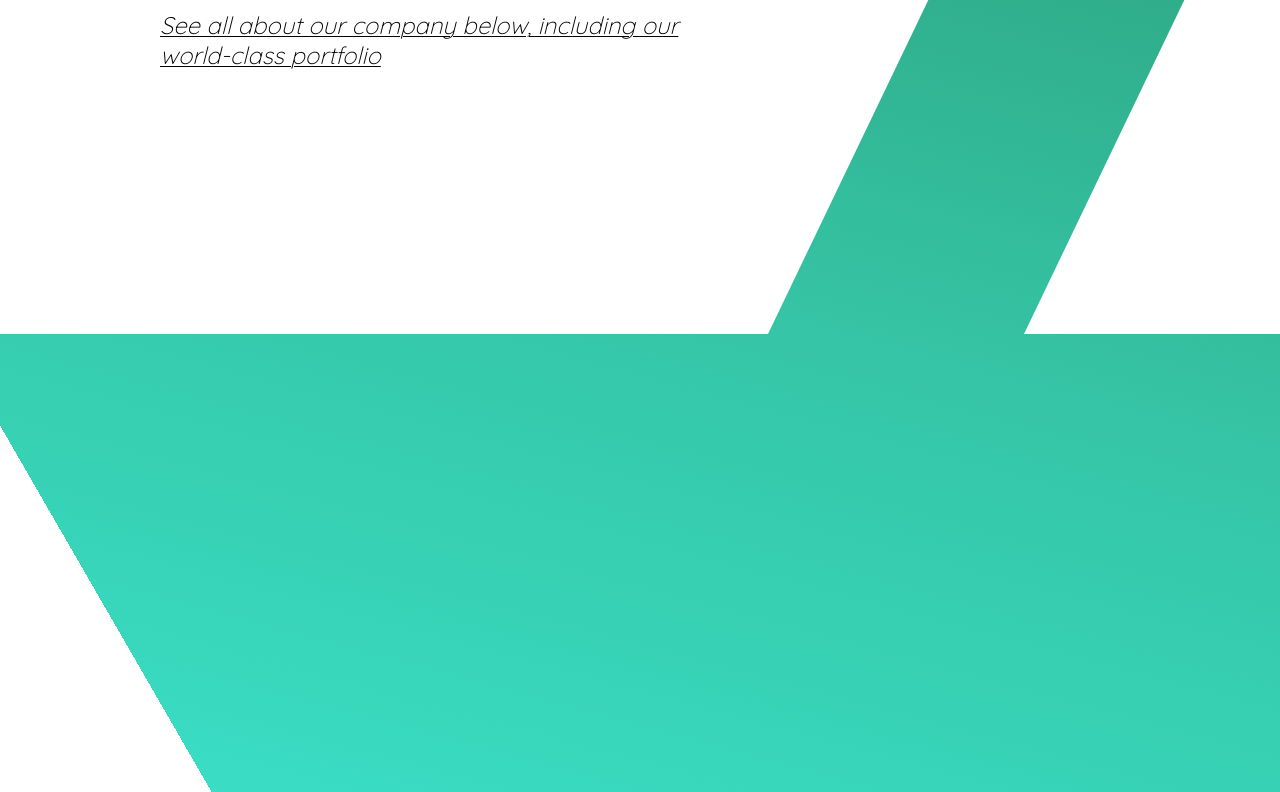
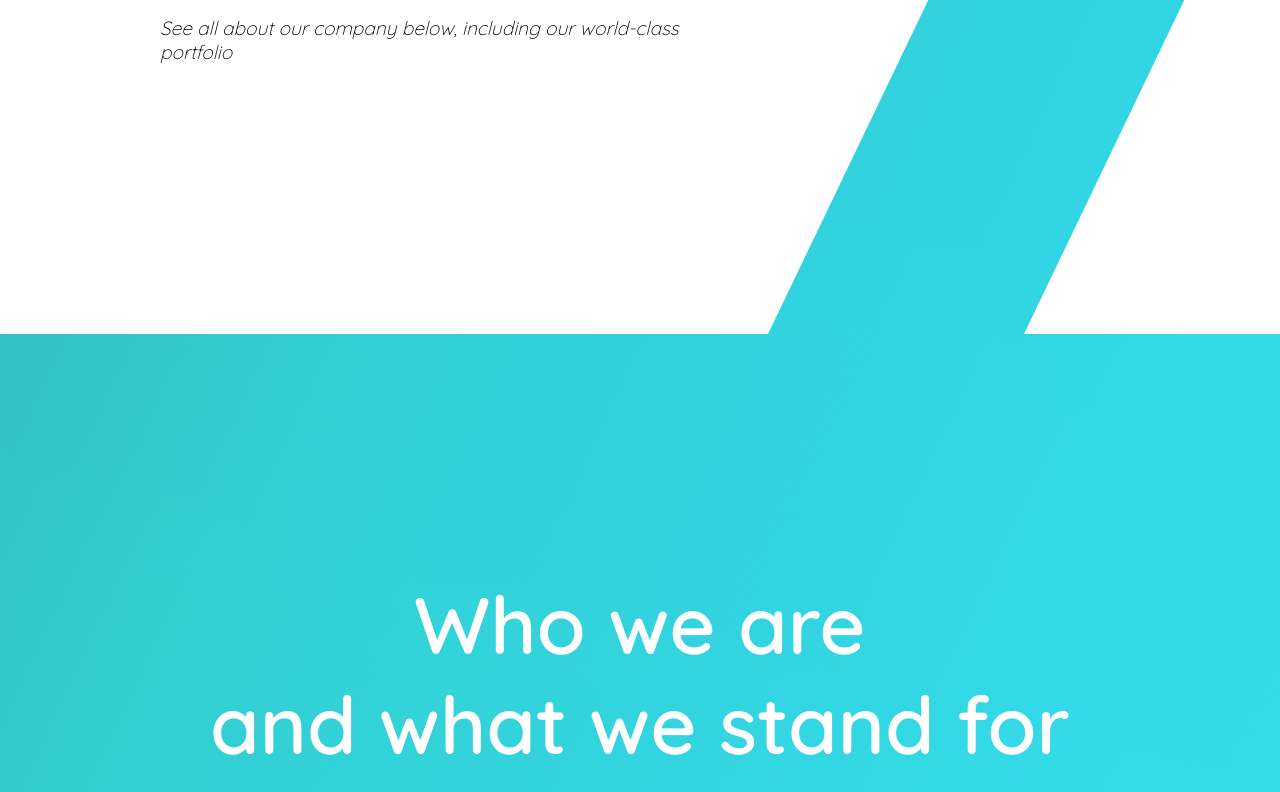
Before and after one commit to ShredNek/styla-landing-page, a plain HTML site: page index.html in a window 1280 px wide. Shown: the part 466-1258 px from the top of the page. Before the commit the page ends 800 px from the top, so only its background shows below. Drawn offline with Linux system fonts and the light colour scheme.

Commit message:
added company page

```diff
--- a/index.html
+++ b/index.html
@@ -4,7 +4,7 @@
     <meta charset="UTF-8" />
     <meta http-equiv="X-UA-Compatible" content="IE=edge" />
     <meta name="viewport" content="width=device-width, initial-scale=1.0" />
-    <title>Document</title>
+    <title>Styla™</title>
   </head>
   <link rel="stylesheet" href="styles.css" />
   <script defer src="script.js"></script>
@@ -199,16 +199,21 @@
         <li class="hamburger-item">Blog</li>
       </ul>
     </menu>
-    <section>
+    <div>
       <div class="site-backdrop-green"></div>
       <div class="site-backdrop-blue"></div>
-      <div class="homepage-segment">
+      <section class="homepage-section">
         <h2>Corporate design,</h2>
         <h2>that looks <span class="word-accent">very</span> un-corporate</h2>
         <h3>
           See all about our company below, including our world-class portfolio
         </h3>
-      </div>
-    </section>
+      </section>
+      <section class="company-section">
+        <h2>Who we are</h2>
+        <h2>and what we stand for</h2>
+        <button>Learn more</button>
+      </section>
+    </div>
   </body>
 </html>
--- a/styles.css
+++ b/styles.css
@@ -16,8 +16,8 @@
 }
 
 :root {
-  --color-1: rgb(45, 157, 124);
-  --color-2: rgb(203, 235, 219);
+  --color-1: rgb(25, 158, 118);
+  --color-2: rgb(180, 255, 217);
   --grey-border: rgb(216, 216, 216);
   --header-padding-dist-1: 60px;
   --header-padding-dist-2: 160px;
@@ -39,7 +39,9 @@
 /* ? - - - - - -  */
 
 menu {
-  display: fixed;
+  position: fixed;
+  width: 100vw;
+  z-index: 1;
 }
 
 h1 {
@@ -112,7 +114,14 @@ li:hover {
   transition: transform 200ms ease-in-out;
 }
 
+button,
+button:hover {
+  transition: color 200ms ease-in-out, background-color 200ms ease-in-out,
+    text-shadow 200ms ease-in-out;
+}
+
 button {
+  position: relative;
   box-sizing: border-box;
   padding: 0.4rem 1.6rem;
   border-radius: 50px;
@@ -121,6 +130,11 @@ button {
   font-weight: 700;
   letter-spacing: 0.1rem;
   border: var(--color-1) solid 2px;
+  width: max-content;
+}
+
+button:hover {
+  cursor: pointer;
 }
 
 #company-subheader.onload-mute-effect,
@@ -167,7 +181,6 @@ button {
   place-content: space-between;
   padding: 1rem var(--header-padding-dist-1) 0.8rem;
   border-bottom: var(--grey-border) solid 4px;
-  z-index: 20;
 }
 
 .header h1 {
@@ -195,7 +208,6 @@ button {
 
 .header-items button {
   color: white;
-  transition: color 200ms ease-in-out, background-color 200ms ease-in-out;
 }
 
 .header-items button:hover {
@@ -231,7 +243,6 @@ button {
 /* ? - - - - - -  */
 
 .hover-menu {
-  z-index: 20;
   position: absolute;
   left: var(--header-padding-dist-1);
   right: var(--header-padding-dist-1);
@@ -288,7 +299,7 @@ button {
 
 #hamburger {
   padding: 0;
-  z-index: 20;
+  z-index: 2;
   display: none;
   position: absolute;
   background: transparent;
@@ -336,7 +347,7 @@ button {
   min-height: 300px;
   min-width: 100vw;
   transition: transform 600ms ease-in-out;
-  z-index: 10;
+  z-index: -1;
   transform: translateY(-800px);
 }
 
@@ -408,18 +419,33 @@ button {
 }
 
 /* ? - - - - - -  */
-/* ?  HERO PAGE STYLES */
+/* ?  SECTION STYLES */
 /* ? - - - - - -  */
 
-.homepage-segment {
-  top: 0;
-  margin: 0;
-  position: absolute;
+.homepage-section,
+.company-section,
+.news-and-events-section {
+  position: relative;
+  height: 100vh;
+  width: 100vw;
+}
+
+.homepage-section h2:nth-child(1) {
+  animation: fade-in 1200ms ease-in-out forwards;
+}
+
+.homepage-section h2:nth-child(2) {
+  animation: fade-in 1200ms ease-in-out 350ms forwards;
+}
+
+/* ? - - - - - -  */
+/* ?  HOMEPAGE STYLES */
+/* ? - - - - - -  */
+
+.homepage-section {
   display: flex;
   flex-direction: column;
   justify-content: center;
-  height: 100vh;
-  width: 100vw;
   background-color: white;
   clip-path: polygon(
     100% 0,
@@ -433,51 +459,40 @@ button {
     0 100%,
     0 0
   );
-  z-index: -10;
 }
 
-.homepage-segment h2,
-.homepage-segment h3 {
+.homepage-section h2,
+.homepage-section h3 {
   opacity: 0;
   margin-left: var(--header-padding-dist-1);
   max-width: 45vw;
 }
 
-.homepage-segment h2 {
+.homepage-section h2 {
   font-weight: 500;
   font-size: 3em;
 }
 
-.homepage-segment h3 {
+.homepage-section h3 {
   font-weight: 100;
-  font-size: 1.5em;
+  font-size: 1.2em;
   font-style: italic;
-  text-decoration: solid 0.75px black underline;
-  text-underline-offset: 2px;
 }
 
-.homepage-segment h2:nth-child(1) {
-  animation: fade-in 1200ms ease-in-out forwards;
-}
-
-.homepage-segment h2:nth-child(2) {
-  animation: fade-in 1200ms ease-in-out 350ms forwards;
-}
-
-.homepage-segment h3 {
+.homepage-section h3 {
   animation: fade-in 1200ms ease-in-out 700ms forwards;
 }
 
 .site-backdrop-green,
 .site-backdrop-blue {
   position: fixed;
-  width: 200vw;
-  height: 200vh;
+  width: 250vw;
+  height: 250vh;
   background-size: 150%;
   inset: 0;
-  translate: -50vw 0;
+  translate: -75vw 0;
   margin: auto;
-  z-index: -20;
+  z-index: -1;
 }
 
 .site-backdrop-green {
@@ -489,7 +504,7 @@ button {
     hsl(150deg 58% 49%) 29%,
     hsl(155deg 57% 45%) 37%,
     hsl(160deg 56% 41%) 44%,
-    hsl(161deg 49% 43%) 51%,
+    hsl(161, 49%, 43%) 51%,
     hsl(159deg 39% 50%) 58%,
     hsl(157deg 41% 58%) 67%,
     hsl(154deg 43% 67%) 76%,
@@ -501,22 +516,75 @@ button {
 
 .site-backdrop-blue {
   background-image: linear-gradient(
-    135deg,
-    hsl(177deg 87% 59%) 0%,
-    hsl(174deg 75% 56%) 10%,
-    hsl(171deg 64% 52%) 20%,
-    hsl(168deg 58% 49%) 29%,
-    hsl(165deg 57% 45%) 37%,
-    hsl(162deg 56% 41%) 44%,
-    hsl(164deg 49% 43%) 51%,
-    hsl(170deg 39% 50%) 58%,
-    hsl(177deg 41% 58%) 67%,
-    hsl(184deg 43% 67%) 76%,
-    hsl(190deg 44% 76%) 88%,
-    hsl(197deg 44% 86%) 100%
+    235deg,
+    hsl(160deg 92% 67%) 1%,
+    hsl(160deg 84% 65%) 4%,
+    hsl(160deg 77% 62%) 7%,
+    hsl(160deg 71% 60%) 9%,
+    hsl(160deg 65% 58%) 12%,
+    hsl(161deg 60% 56%) 15%,
+    hsl(161deg 55% 53%) 18%,
+    hsl(161deg 50% 50%) 21%,
+    hsl(161deg 51% 48%) 24%,
+    hsl(162deg 52% 45%) 27%,
+    hsl(162deg 54% 41%) 30%,
+    hsl(165deg 56% 40%) 34%,
+    hsl(170deg 57% 42%) 37%,
+    hsl(174deg 58% 43%) 41%,
+    hsl(177deg 59% 45%) 45%,
+    hsl(180deg 60% 46%) 49%,
+    hsl(182deg 62% 48%) 54%,
+    hsl(183deg 65% 51%) 59%,
+    hsl(184deg 72% 53%) 64%,
+    hsl(186deg 79% 55%) 71%,
+    hsl(186deg 86% 57%) 79%,
+    hsl(187deg 94% 58%) 99%
   );
   animation: rotate-background 3s infinite linear,
     fade-in-out 12s infinite ease-in-out;
+}
+
+/* ? - - - - - -  */
+/* ?  COMPANY PAGE STYLES */
+/* ? - - - - - -  */
+
+.company-section h2,
+.company-section h3 {
+  color: white;
+  margin: 0 1em;
+}
+
+.company-section {
+  position: relative;
+  display: flex;
+  flex-direction: column;
+  align-items: center;
+  text-align: center;
+  justify-content: center;
+}
+
+.company-section h2 {
+  font-size: 5em;
+  font-weight: 600;
+}
+
+.company-section h3 {
+  font-size: 2em;
+  font-weight: 600;
+}
+
+.company-section button {
+  border-color: white;
+  background-color: transparent;
+  font-size: 2em;
+  display: block;
+  margin-top: 2em;
+}
+
+.company-section button:hover {
+  background-color: white;
+  text-shadow: 1px 1px 1.5px var(--color-1), 1px -1px 1.5px var(--color-1),
+    -1px 1px 1.5px var(--color-1), -1px -1px 1.5px var(--color-1);
 }
 
 /* ? - - - - - -  */
@@ -572,8 +640,8 @@ button {
     display: none;
   }
 
-  .homepage-segment h2,
-  .homepage-segment h3 {
+  .homepage-section h2,
+  .homepage-section h3 {
     margin-left: var(--header-padding-dist-2);
   }
 }
@@ -602,6 +670,7 @@ button {
 
 @keyframes fade-in {
   from {
+    transform: translateX(-50px);
     opacity: 0;
   }
   to {
```
